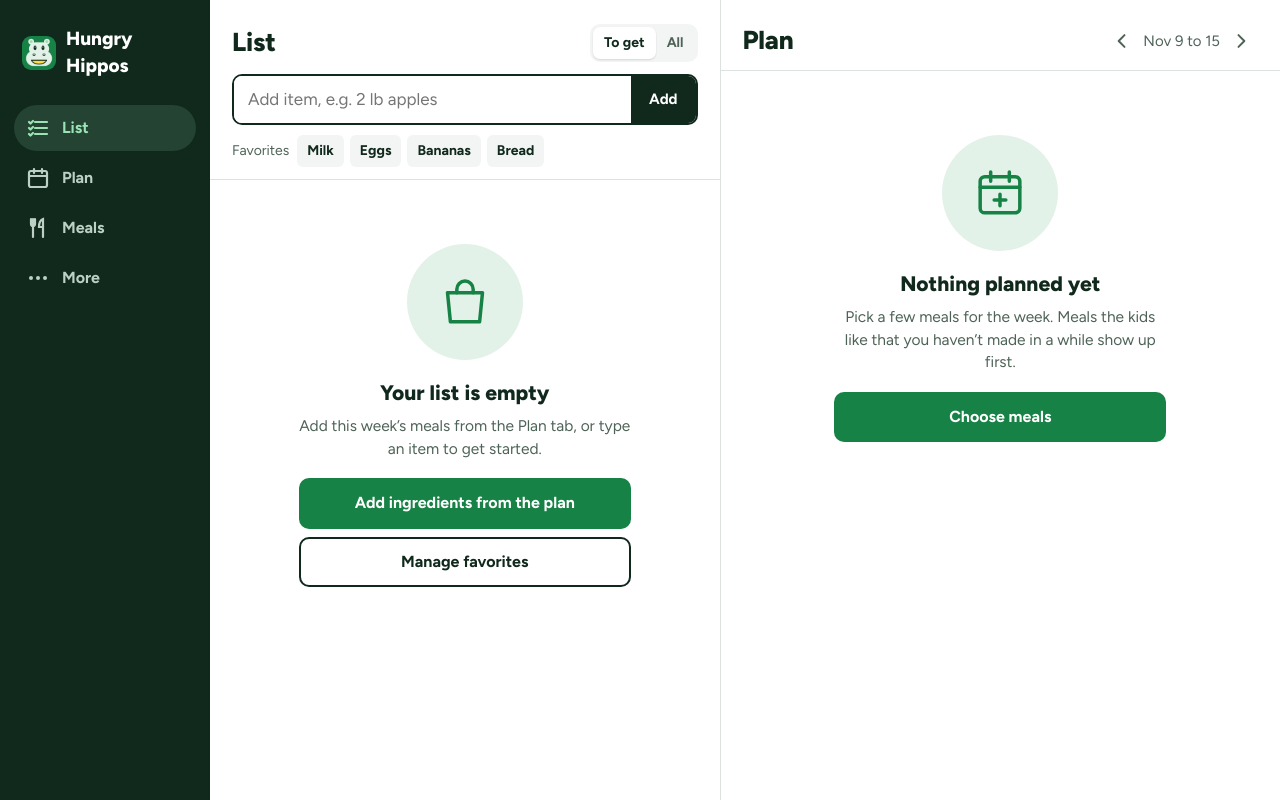
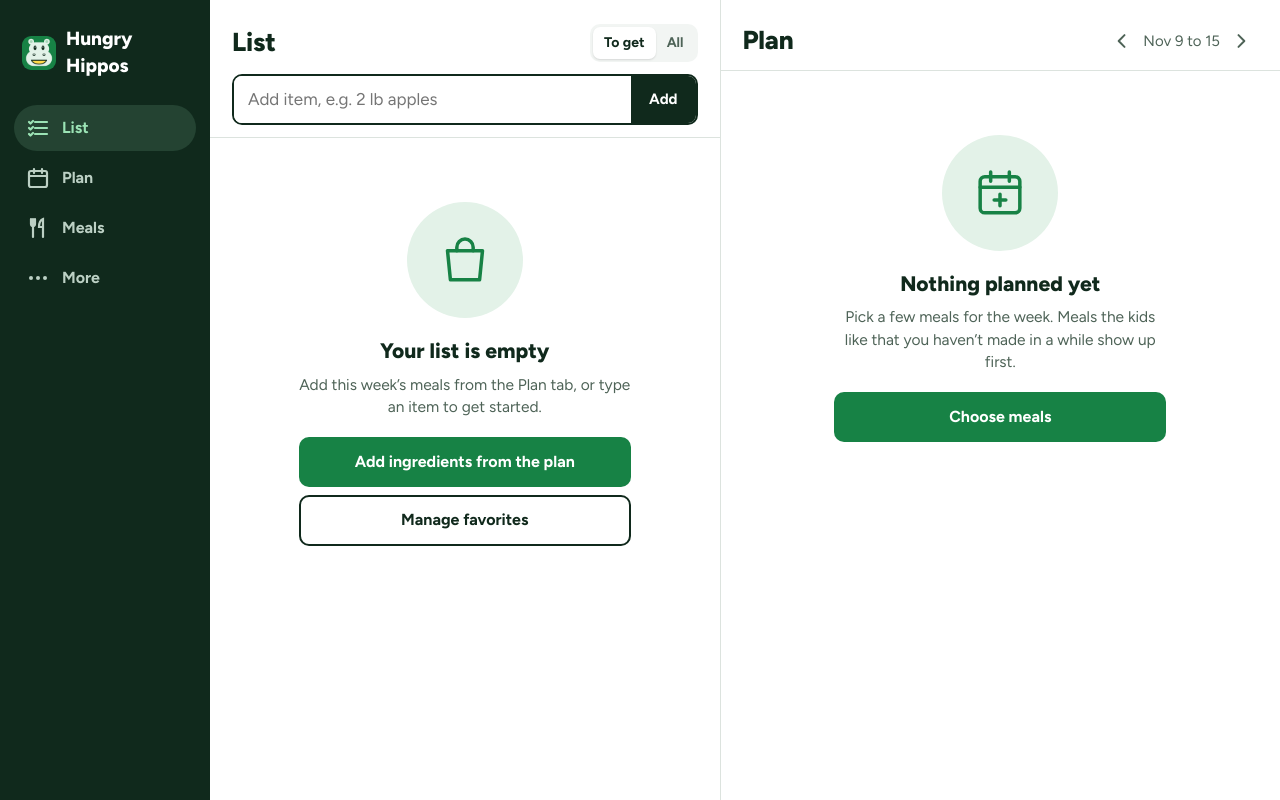
Before and after one commit to xadamz23/hungry-hippos, a FastAPI app: page /list in a window 1280 px wide. Run offline with FastAPI, Linux system fonts and the light colour scheme; data that the repository does not hold is empty; some libraries are stand-ins or nearby versions.

Commit message:
List: drop the Favorites chip row under the add box

```diff
--- a/app/static/css/app.css
+++ b/app/static/css/app.css
@@ -167,11 +167,6 @@ textarea.input { min-height: 110px; line-height: 1.45; resize: vertical; }
 .star.off { fill: none; stroke: var(--faint); stroke-width: 1.6; }
 
 /* ---------- list ---------- */
-.staples { display: flex; align-items: center; gap: 6px; margin-top: 10px; overflow-x: auto; scrollbar-width: none; }
-.staples::-webkit-scrollbar { display: none; }
-.staples .lbl { font-size: 14px; color: var(--ink-2); flex: none; margin-right: 2px; }
-.staples button { flex: none; font-size: 14px; font-weight: 700; padding: 6px 10px; border-radius: 6px; background: var(--wash); }
-.staples button:active { background: var(--go-faint); }
 .staples-wrap { position: relative; }
 .suggest {
   position: absolute; top: 6px; left: 0; right: 0; z-index: 20; background: #fff;
--- a/app/static/js/app.js
+++ b/app/static/js/app.js
@@ -179,7 +179,7 @@ document.addEventListener("alpine:init", () => {
 
   // List: checked items are hidden by default; the choice is remembered on this device.
   Alpine.data("listView", () => ({
-    // Section headings stick below the header, so track its height (it shrinks while typing hides the staples).
+    // Section headings stick below the header, so track its height.
     init() {
       const top = this.$el.querySelector(".top");
       this._ro = new ResizeObserver(() => this.$el.style.setProperty("--list-top-h", top.offsetHeight + "px"));
--- a/app/templates/list/_staples.html
+++ b/app/templates/list/_staples.html
@@ -1,11 +1,5 @@
 <div id="list-staples" class="staples-wrap" {% if oob %}hx-swap-oob="true"{% endif %}>
   {% if staples %}
-  <div class="staples" x-show="!q">
-    <span class="lbl">Favorites</span>
-    {% for s in staples %}
-    <button type="button" hx-post="/list/staple/{{ s.id }}" hx-target="#list-body" aria-label="Add {{ s.name }}">{{ s.name }}</button>
-    {% endfor %}
-  </div>
   <div id="add-suggest" class="suggest" role="listbox" aria-label="Favorites" :hidden="!isOpen()" hidden>
     {% for s in staples %}
     <button type="button" role="option" id="sug-{{ s.id }}" tabindex="-1" data-name="{{ s.name }}"
```
Also changed, not shown: tests/test_more.py (+2 -2 lines).
